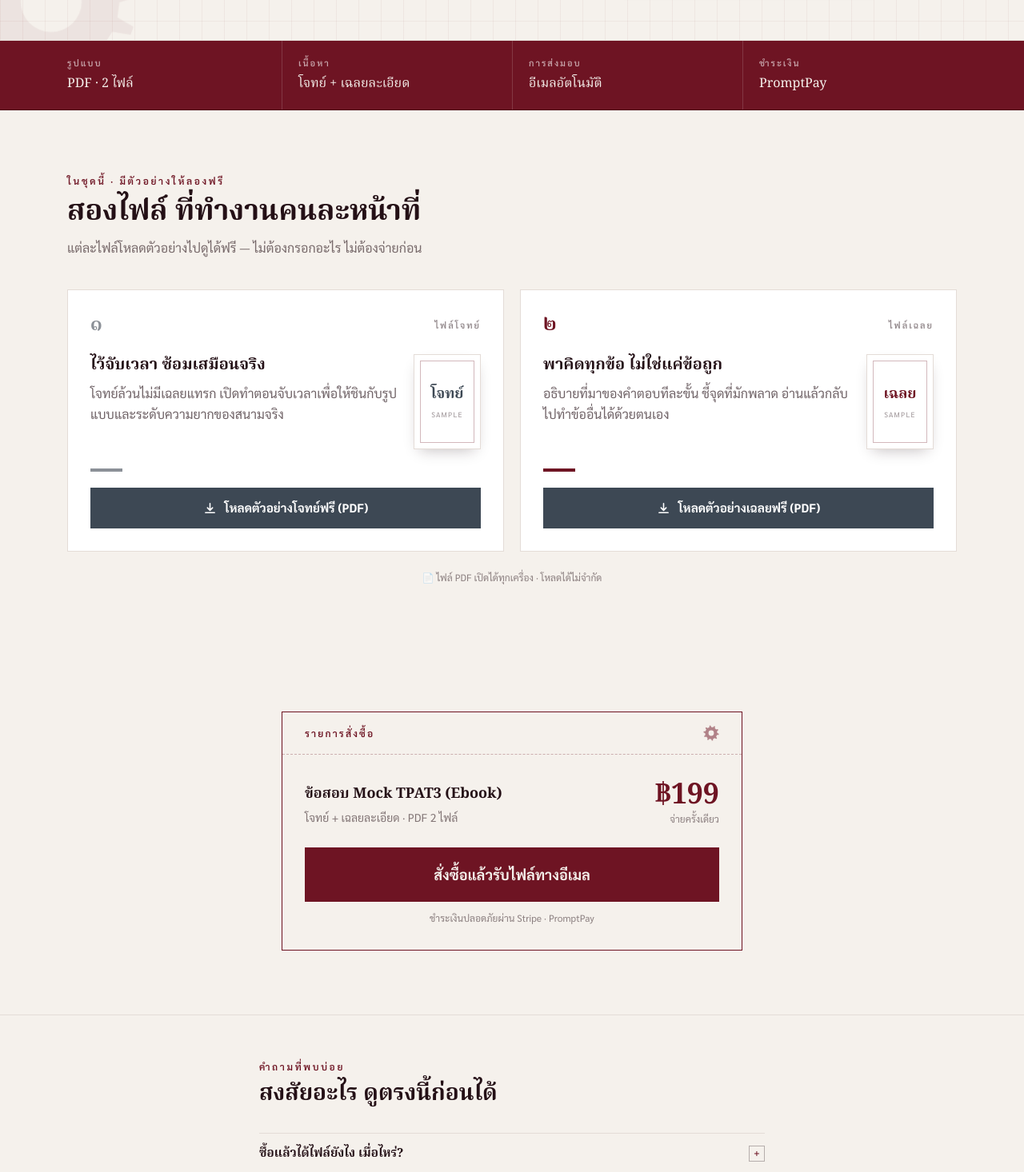
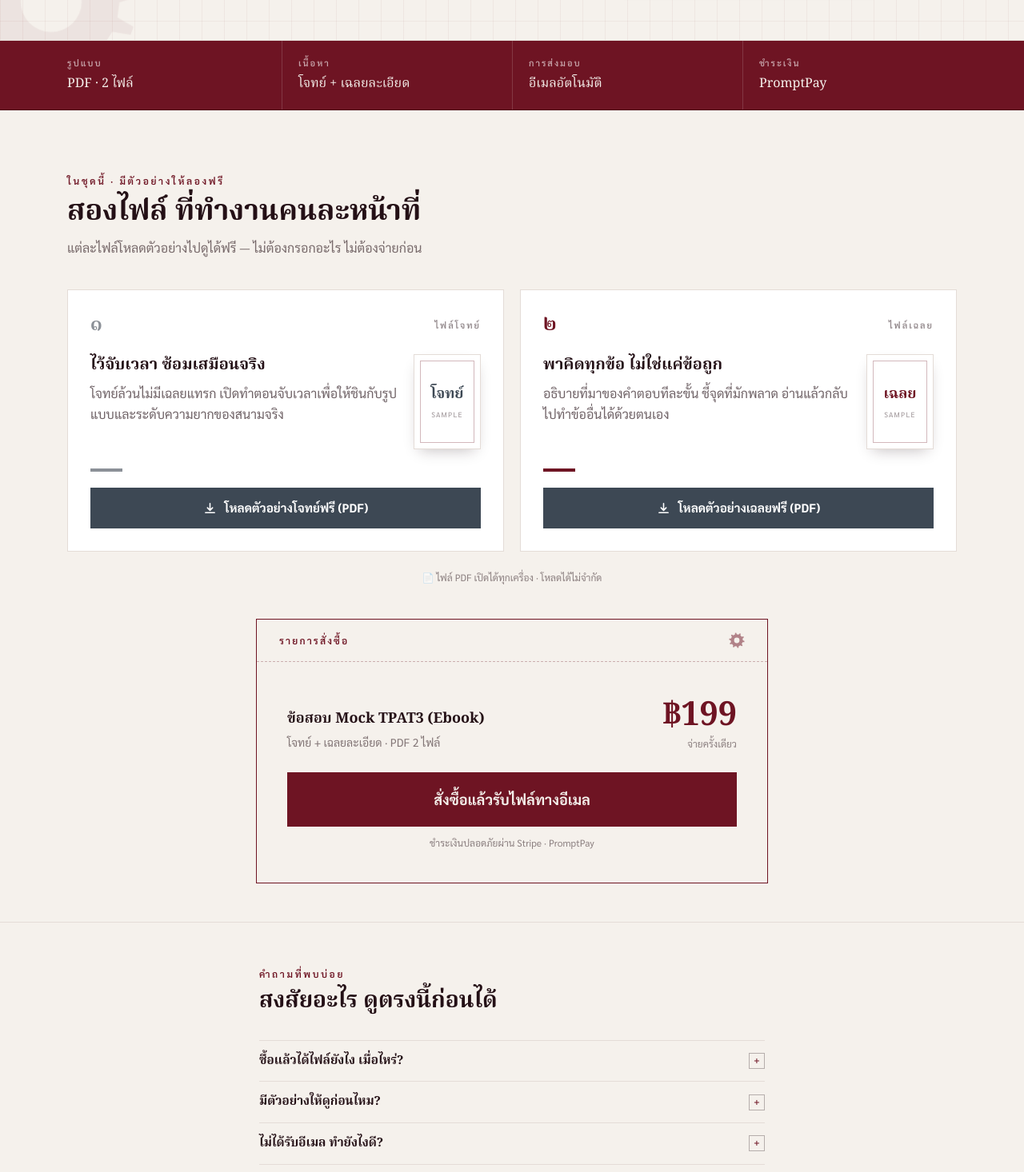
Before and after one commit to Koeieieiiei/Claude-automation, a Next.js app: page / in a window 1280 px wide. Shown: the part 597-2063 px from the top of the page at 80% size. Built offline with nearby package versions, Linux system fonts and the light colour scheme; no server answers.

Commit message:
Enlarge pricing card (640px, roomier padding, bigger price) and tighten vertical gaps around it
Co-Authored-By: Claude Opus 4.8 <noreply@anthropic.com>

```diff
--- a/app/page.tsx
+++ b/app/page.tsx
@@ -150,7 +150,7 @@ export default function Home() {
       </section>
 
       {/* ===== ในชุดนี้มีอะไร + โหลดตัวอย่างฟรี ===== */}
-      <section id="try" className="mx-auto max-w-6xl scroll-mt-20 px-5 py-20">
+      <section id="try" className="mx-auto max-w-6xl scroll-mt-20 px-5 pb-11 pt-20">
         <p className="eyebrow">ในชุดนี้ · มีตัวอย่างให้ลองฟรี</p>
         <h2 className="mt-3 max-w-xl font-display text-3xl font-bold leading-snug text-ink md:text-4xl">
           สองไฟล์ ที่ทำงานคนละหน้าที่
@@ -188,20 +188,20 @@ export default function Home() {
       </section>
 
       {/* ===== Pricing ===== */}
-      <section className="mx-auto max-w-6xl px-5 py-20">
-        <div className="mx-auto max-w-[576px] border border-maroon bg-paper">
+      <section className="mx-auto max-w-6xl px-5 pb-12">
+        <div className="mx-auto max-w-[640px] border border-maroon bg-paper">
           <div className="flex items-center justify-between border-b border-dashed border-maroon/30 px-7 py-4">
             <span className="font-label text-xs font-semibold uppercase tracking-[0.18em] text-maroon">รายการสั่งซื้อ</span>
             <Gear teeth={10} className="h-5 w-5 text-maroon/50" />
           </div>
-          <div className="px-7 py-8">
+          <div className="px-[38px] py-[42px]">
             <div className="flex items-end justify-between gap-4">
               <div>
                 <p className="font-display text-lg font-semibold text-ink">{PRODUCT_NAME}</p>
                 <p className="mt-1 text-sm text-ink/55">โจทย์ + เฉลยละเอียด · PDF 2 ไฟล์</p>
               </div>
               <div className="text-right">
-                <p className="font-display text-4xl font-bold text-maroon">฿{PRICE.toLocaleString()}</p>
+                <p className="font-display text-[2.6rem] font-bold leading-tight text-maroon">฿{PRICE.toLocaleString()}</p>
                 <p className="text-xs text-ink/50">จ่ายครั้งเดียว</p>
               </div>
             </div>
```
